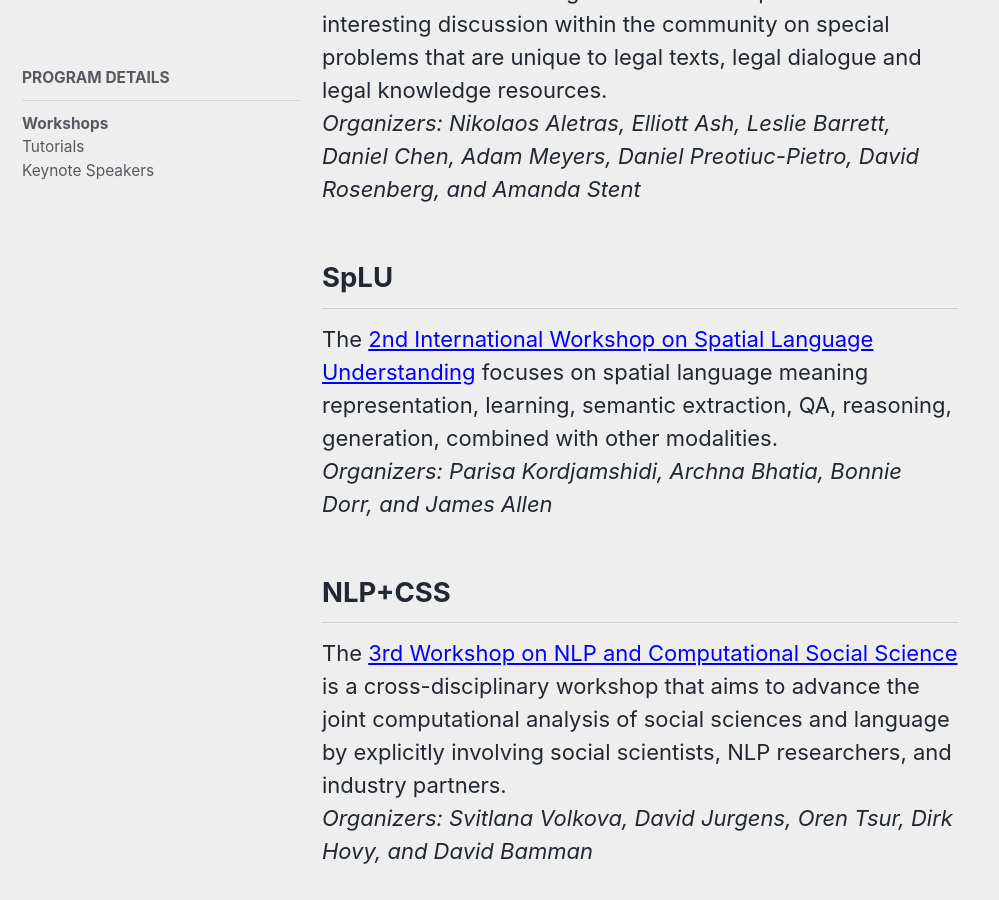
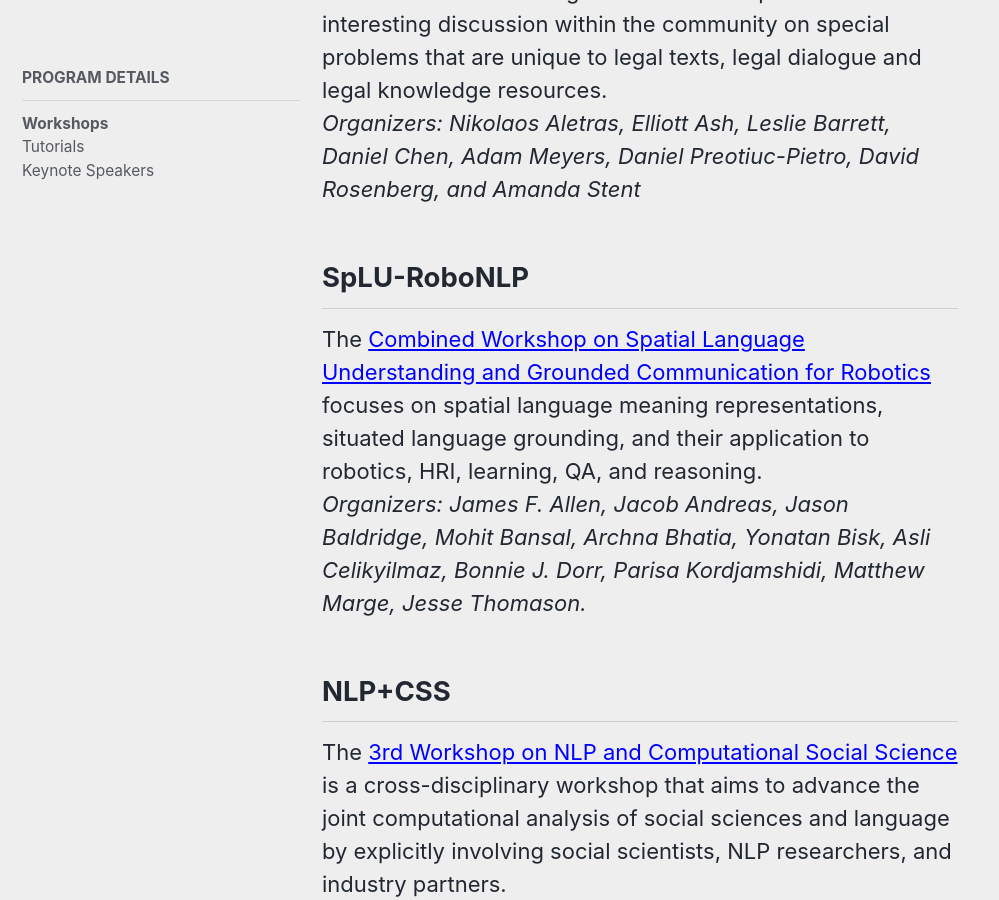
Before and after one commit to naacl-org/naacl-2021-website, a Jekyll site: the page built from _pages/program/workshops.md, in a window 1280 px wide and 900 px high, scrolled down 6324 px. Shown: the whole window, without its empty margins (0-999 px from the left). Built offline with Jekyll 4.4.1, drawn with Linux system fonts in a browser that asks for light colours; nearby versions of some CDN libraries.

Commit message:
update SpLU description

```diff
--- a/_pages/program/workshops.md
+++ b/_pages/program/workshops.md
@@ -70,9 +70,9 @@ The [Workshop on Shortcomings in Vision and Language](https://sites.google.com/v
 The [Workshop in Natural Legal Language Processing](https://sites.google.com/view/nllp/) aims to focus attention on the applications of NLP to the wide variety of textual data in the Legal domain. We hope to stimulate interesting discussion within the community on special problems that are unique to legal texts, legal dialogue and legal knowledge resources.<br/>
 *Organizers: Nikolaos Aletras, Elliott Ash, Leslie Barrett, Daniel Chen, Adam Meyers, Daniel Preotiuc-Pietro, David Rosenberg, and Amanda Stent*
 
-## SpLU
-The [2nd International Workshop on Spatial Language Understanding](https://spatial-language.github.io) focuses on spatial language meaning representation, learning, semantic extraction, QA, reasoning, generation, combined with other modalities.<br/>
-*Organizers: Parisa Kordjamshidi, Archna Bhatia, Bonnie Dorr, and James Allen*
+## SpLU-RoboNLP
+The [Combined Workshop on Spatial Language Understanding and Grounded Communication for Robotics](https://splu-robonlp.github.io/) focuses on spatial language meaning representations, situated language grounding, and their application to robotics, HRI, learning, QA, and reasoning.<br/>
+*Organizers: James F. Allen, Jacob Andreas, Jason Baldridge, Mohit Bansal, Archna Bhatia, Yonatan Bisk, Asli Celikyilmaz, Bonnie J. Dorr, Parisa Kordjamshidi, Matthew Marge, Jesse Thomason.*
 
 ## NLP+CSS
 The [3rd Workshop on NLP and Computational Social Science](https://sites.google.com/site/nlpandcss/home) is a cross-disciplinary workshop that aims to advance the joint computational analysis of social sciences and language by explicitly involving social scientists, NLP researchers, and industry partners.<br/>
```
